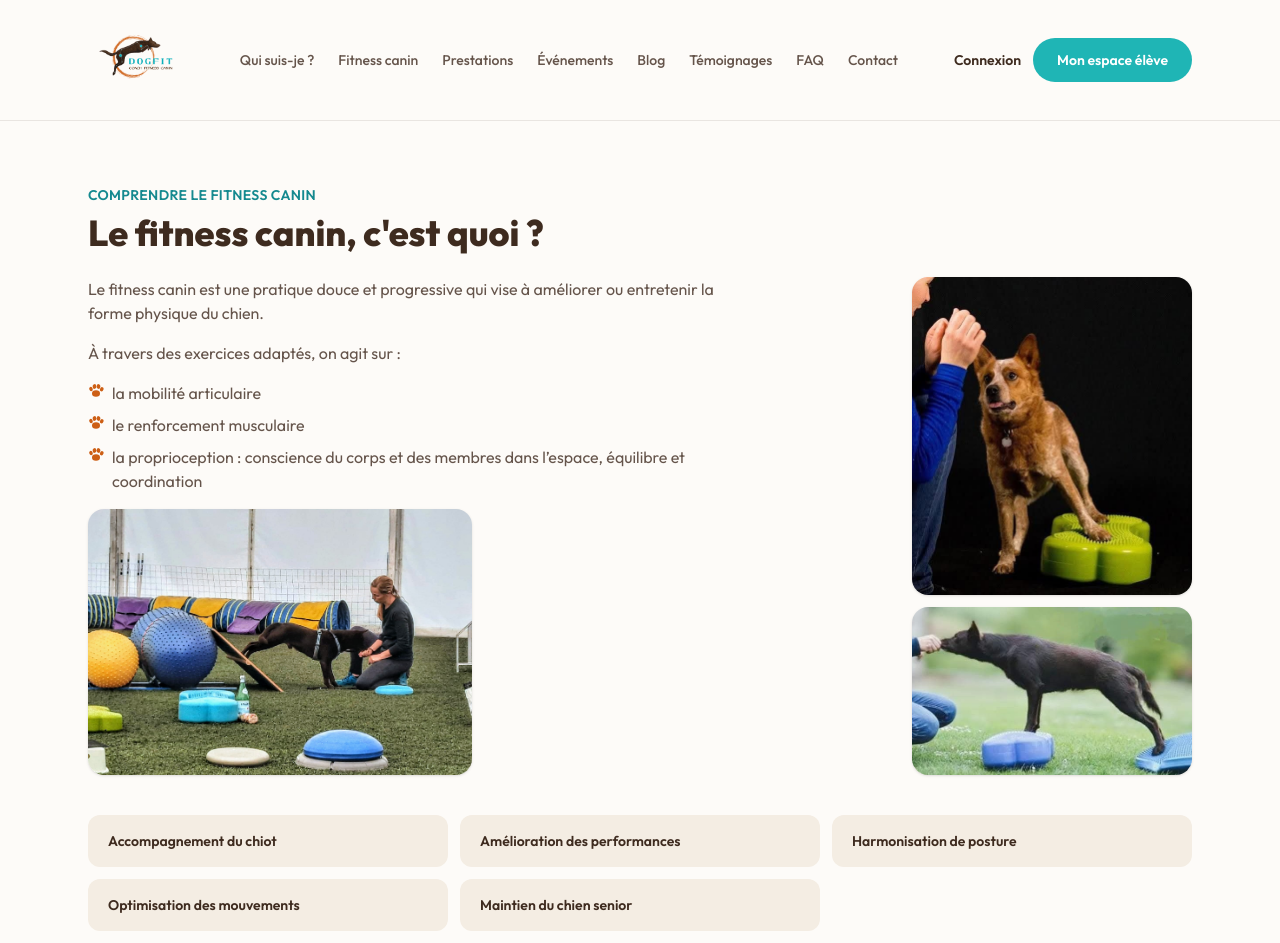
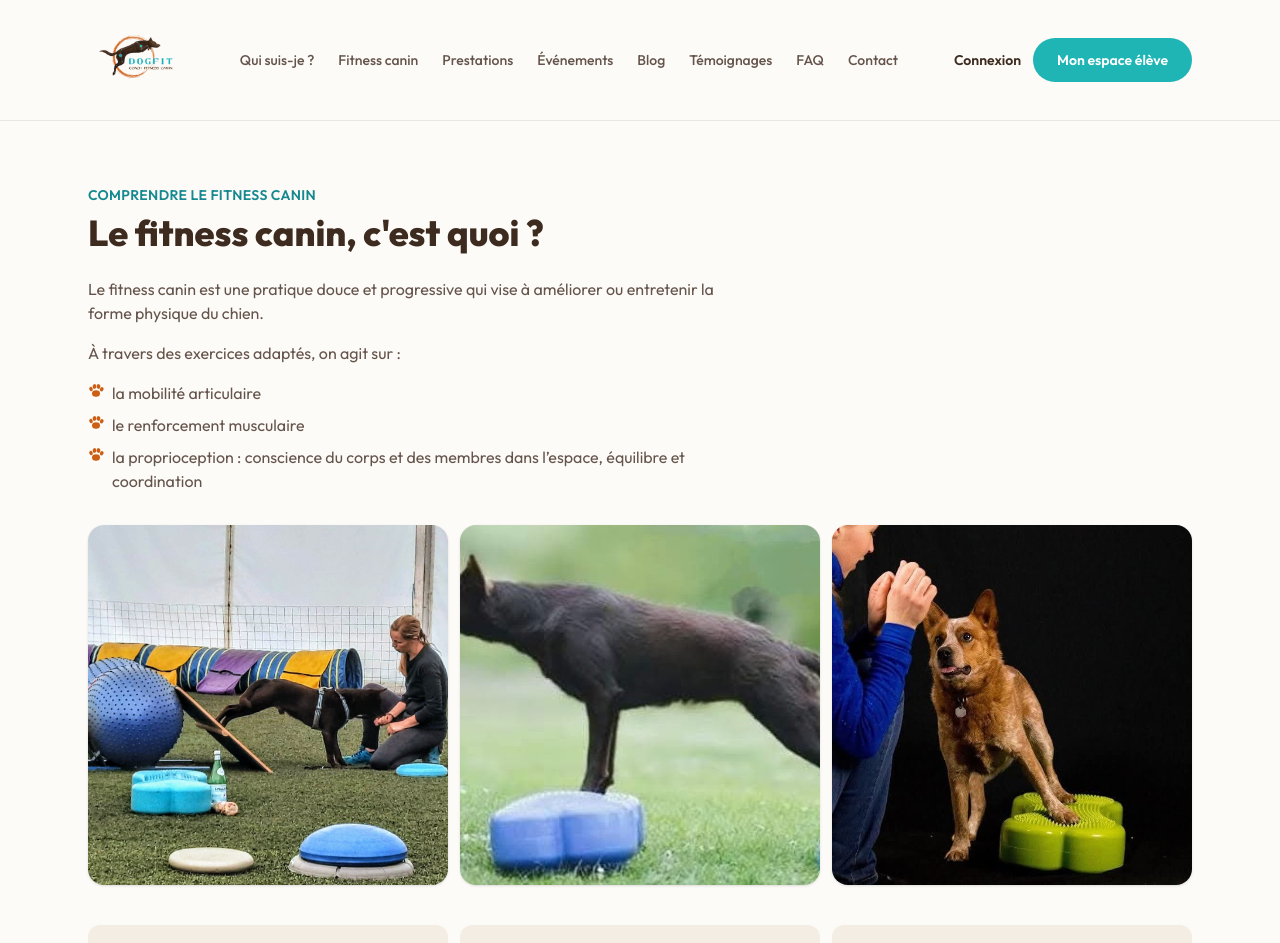
Before and after one commit to caro-commits/dogfit, a Next.js app: page /fitness-canin in a window 1280 px wide. Shown: the top 943 px of the page. Built offline with nearby package versions, Linux system fonts and the light colour scheme.

Commit message:
Rebalance fitness-canin photos into one even 3-across row
Replaces the uneven 1-large-plus-2-stacked layout with three
equal-size squares in a single row, per the screenshot annotation
pointing at the visual imbalance.

```diff
--- a/app/(public)/fitness-canin/page.tsx
+++ b/app/(public)/fitness-canin/page.tsx
@@ -57,8 +57,7 @@ export default function FitnessCaninPage() {
         Le fitness canin, c&apos;est quoi ?
       </h1>
 
-      <div className="mt-6 grid gap-10 lg:grid-cols-[3fr_2fr]">
-        <div className="space-y-4 text-brand-brown/80">
+      <div className="mt-6 max-w-2xl space-y-4 text-brand-brown/80">
         <p>
           Le fitness canin est une pratique douce et progressive qui vise à
           améliorer ou entretenir la forme physique du chien.
@@ -72,7 +71,10 @@ export default function FitnessCaninPage() {
             </li>
           ))}
         </ul>
-          <div className="max-w-sm overflow-hidden rounded-2xl shadow-sm">
+      </div>
+
+      <div className="mt-8 grid grid-cols-1 gap-3 sm:grid-cols-3">
+        <div className="aspect-square overflow-hidden rounded-2xl shadow-sm">
           <Image
             src="/fitness-canin/exercice-parcours-obstacles.jpg"
             alt="Chien sur un parcours d'obstacles et d'équilibre en intérieur"
@@ -81,19 +83,7 @@ export default function FitnessCaninPage() {
             className="h-full w-full object-cover"
           />
         </div>
-        </div>
-
-        <div className="grid grid-cols-2 gap-3 lg:grid-cols-1 lg:max-w-[280px] lg:justify-self-end">
-          <div className="overflow-hidden rounded-2xl shadow-sm">
-            <Image
-              src="/fitness-canin/exercice-plateforme-verte.jpg"
-              alt="Chien travaillant l'équilibre sur une plateforme de proprioception"
-              width={638}
-              height={638}
-              className="h-full w-full object-cover"
-            />
-          </div>
-          <div className="overflow-hidden rounded-2xl shadow-sm">
+        <div className="aspect-square overflow-hidden rounded-2xl shadow-sm">
           <Image
             src="/fitness-canin/exercice-equilibre-plateformes.jpg"
             alt="Chien en extension entre deux plateformes d'équilibre en extérieur"
@@ -102,6 +92,14 @@ export default function FitnessCaninPage() {
             className="h-full w-full object-cover"
           />
         </div>
+        <div className="aspect-square overflow-hidden rounded-2xl shadow-sm">
+          <Image
+            src="/fitness-canin/exercice-plateforme-verte.jpg"
+            alt="Chien travaillant l'équilibre sur une plateforme de proprioception"
+            width={638}
+            height={638}
+            className="h-full w-full object-cover"
+          />
         </div>
       </div>
 
```
Lines whose indentation alone changed are shown as unchanged.
